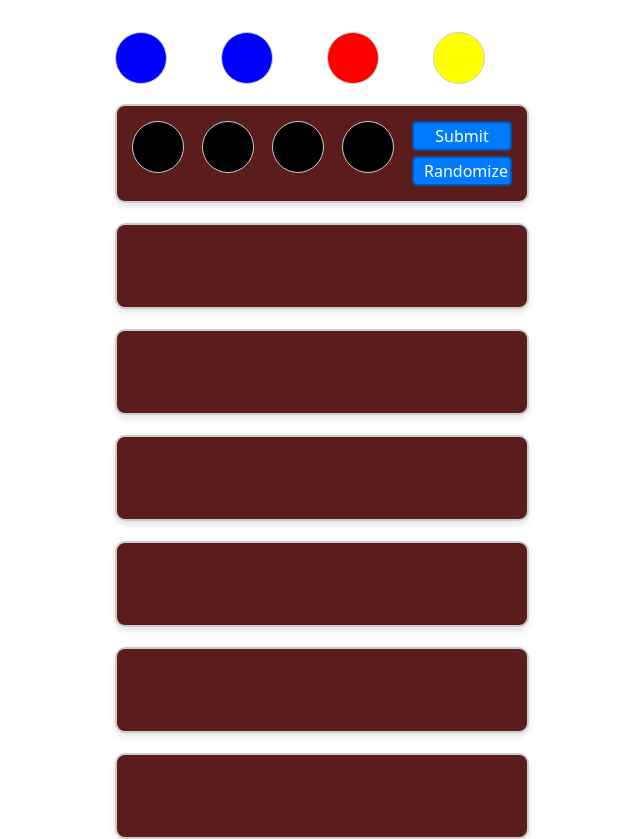
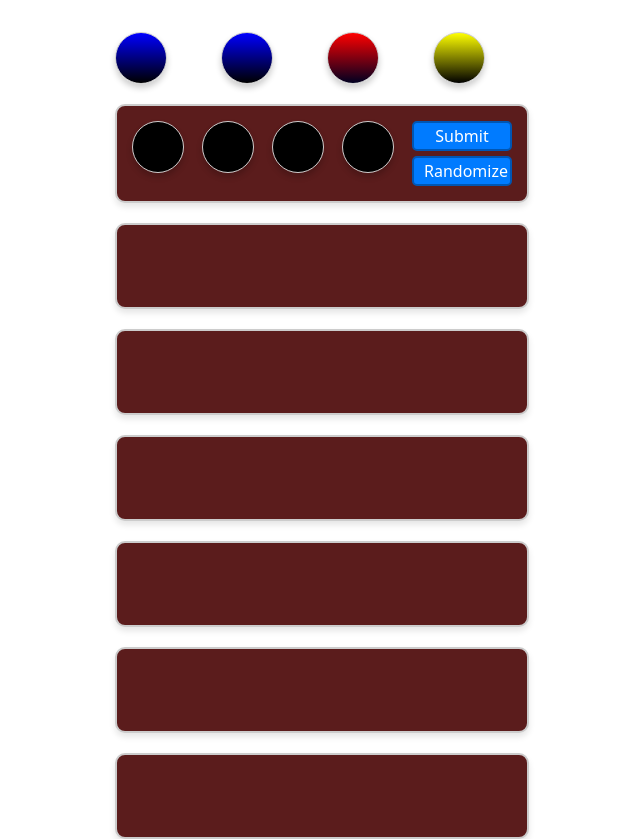
Before and after one commit to awe-hub/vue-mastermind, a Vue app: page / in a window 1280 px wide. Shown: the top 839 px of the page, without its empty margins (318-958 px from the left). Built offline with nearby package versions, Linux system fonts and the light colour scheme.

Commit message:
copilot-assisted styling

```diff
--- a/src/Cell.vue
+++ b/src/Cell.vue
@@ -1,9 +1,9 @@
 <template>
     <div
         class="circle"
-        :style="{ backgroundColor: background }"
+        :style="{ '--circle-color': background, '--circle-gradient': `linear-gradient(to bottom, ${background}, ${darkenColor(background, 80)})` }"
         @click=clicked()
-        :class="{ hidden: hidden }"
+        :class="{ hidden: hidden, clickable: clickable }"
     >
     </div>
 </template>
@@ -33,6 +33,19 @@
         if (props.clickable) {emit('cell-clicked', props.index);}
     }
 
+// Utility function to darken a color
+function darkenColor(color, percent) {
+    const num = parseInt(color.slice(1), 16); // Convert hex to integer
+    const amt = Math.round(2.55 * Math.max(percent, 20)); // Ensure a minimum adjustment of 20%
+
+    // Adjust each color channel and clamp the values between 0 and 255
+    const r = Math.max(0, (num >> 16) - amt); // Adjust red
+    const g = Math.max(0, ((num >> 8) & 0x00ff) - amt); // Adjust green
+    const b = Math.max(0, (num & 0x0000ff) - amt); // Adjust blue
+
+    // Convert back to hex and return the darkened color
+    return `#${(0x1000000 + (r * 0x10000) + (g * 0x100) + b).toString(16).slice(1)}`;
+}
 </script>
 
 <style scoped>
@@ -45,7 +58,21 @@
     display: flex;
     align-items: center;
     justify-content: center;
+    background: var(--circle-gradient, black); /* Use the gradient dynamically */
+    box-shadow: 0 4px 6px rgba(0, 0, 0, 0.2); /* Add depth */
+    transition: transform 0.2s, box-shadow 0.2s, background 0.3s; /* Smooth transitions */
 }
+
+.circle.clickable:hover {
+    box-shadow: 0 6px 10px rgba(0, 0, 0, 0.3); /* Stronger shadow on hover */
+    transform: translateY(-2px); /* Slightly lift the circle */
+}
+
+.circle.clickable:active {
+    box-shadow: 0 2px 4px rgba(0, 0, 0, 0.2); /* Reduce shadow on click */
+    transform: translateY(2px); /* Simulate button press */
+}
+
 .circle.hidden {
     opacity: 0;
     pointer-events: none;
```
